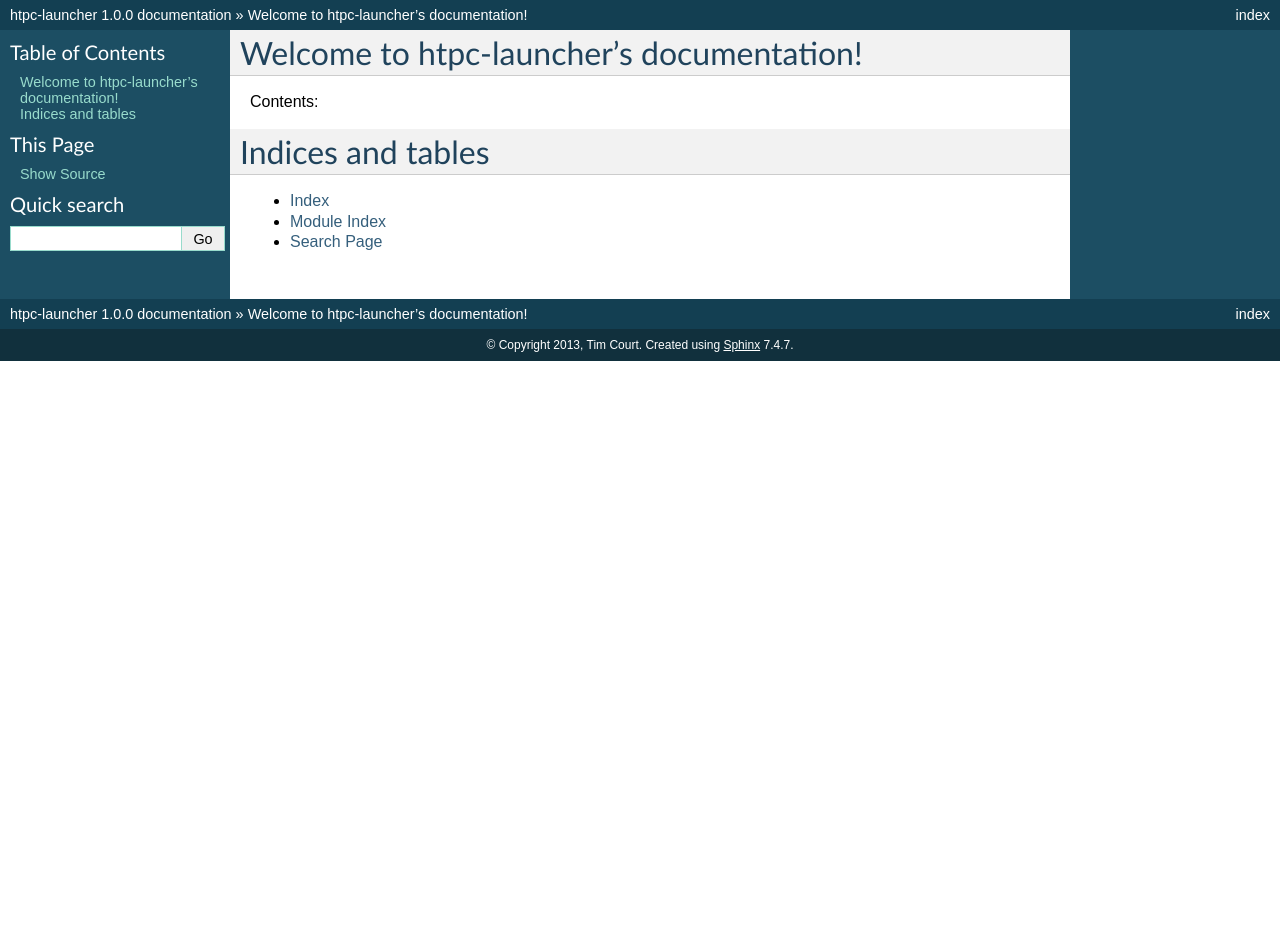
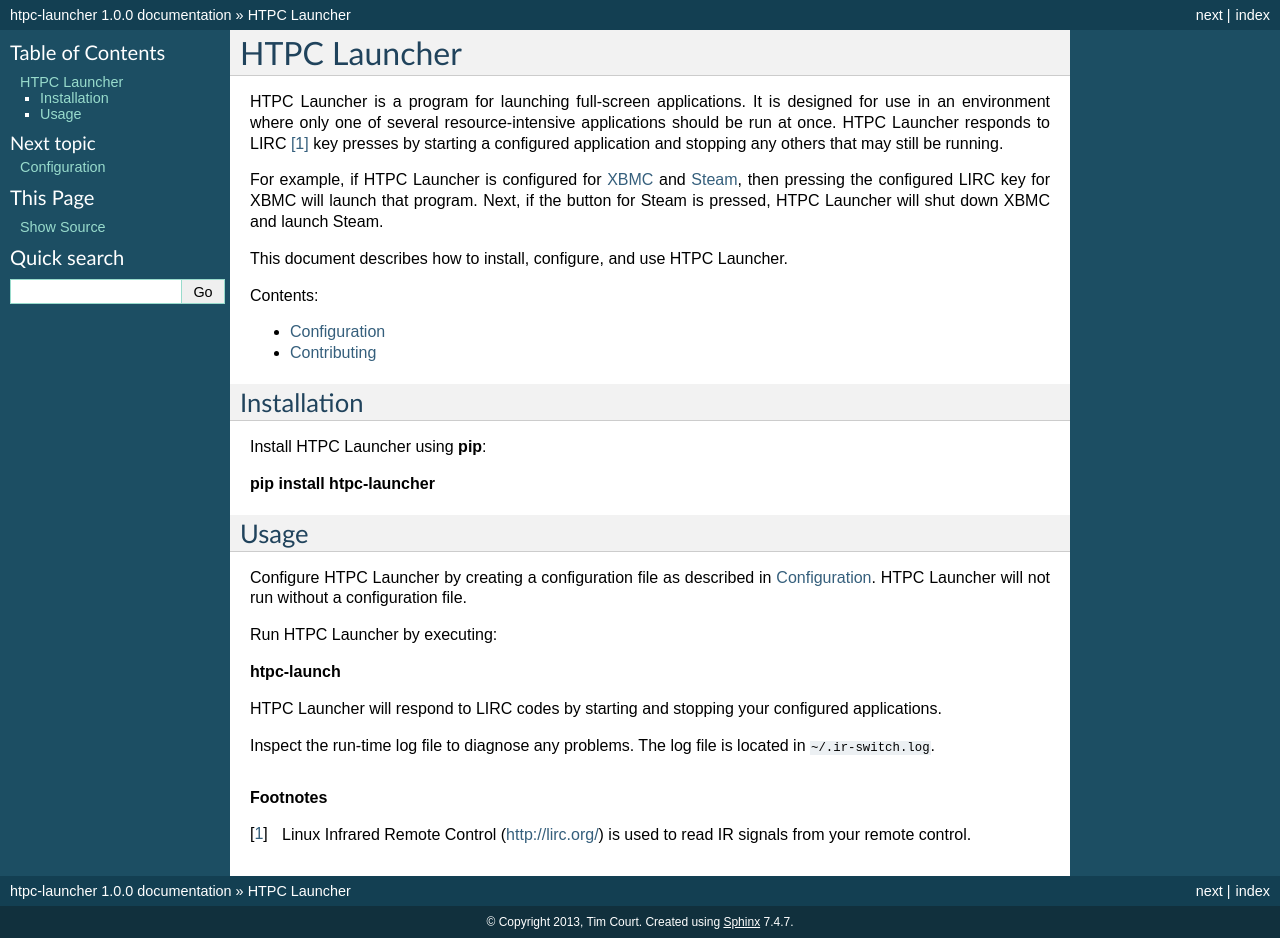
Before and after one commit to tctimmeh/htpc-launcher, a Sphinx documentation site: the page built from docs/index.rst, in a window 1280 px wide. Built offline with Sphinx 7.4.7, drawn with Linux system fonts in a browser that asks for light colours; before the commit the page ends 900 px from its top, so only the background shows below that.

Commit message:
created overview documenation including install and usage instructions

```diff
--- a/docs/index.rst
+++ b/docs/index.rst
@@ -1,21 +1,46 @@
-.. htpc-launcher documentation master file, created by
-   sphinx-quickstart on Thu Jan 24 18:39:53 2013.
-   You can adapt this file completely to your liking, but it should at least
-   contain the root `toctree` directive.
+HTPC Launcher
+=============
 
-Welcome to htpc-launcher's documentation!
-=========================================
+HTPC Launcher is a program for launching full-screen applications. It is designed for use in an environment where only
+one of several resource-intensive applications should be run at once. HTPC Launcher responds to
+LIRC [#lirc]_ key presses by starting a configured application and stopping any others that may
+still be running.
+
+For example, if HTPC Launcher is configured for `XBMC <http://xbmc.org/>`_ and `Steam <http://steampowered.com/>`_,
+then pressing the configured LIRC key for XBMC will launch that program. Next, if the button for Steam is pressed,
+HTPC Launcher will shut down XBMC and launch Steam.
+
+This document describes how to install, configure, and use HTPC Launcher.
 
 Contents:
 
 .. toctree::
    :maxdepth: 2
 
+   configure
+   contrib
 
+Installation
+------------
 
-Indices and tables
-==================
+Install HTPC Launcher using :program:`pip`:
 
-* :ref:`genindex`
-* :ref:`modindex`
-* :ref:`search`
+:command:`pip install htpc-launcher`
+
+Usage
+-----
+
+Configure HTPC Launcher by creating a configuration file as described in :doc:`configure`. HTPC Launcher will not run
+without a configuration file.
+
+Run HTPC Launcher by executing:
+
+:command:`htpc-launch`
+
+HTPC Launcher will respond to LIRC codes by starting and stopping your configured applications.
+
+Inspect the run-time log file to diagnose any problems. The log file is located in :file:`~/.ir-switch.log`.
+
+.. rubric:: Footnotes
+
+.. [#lirc] Linux Infrared Remote Control (http://lirc.org/) is used to read IR signals from your remote control.
```
Also changed, not shown: docs/configure.rst (added, +10 -0 lines), docs/contrib.rst (added, +8 -0 lines).
